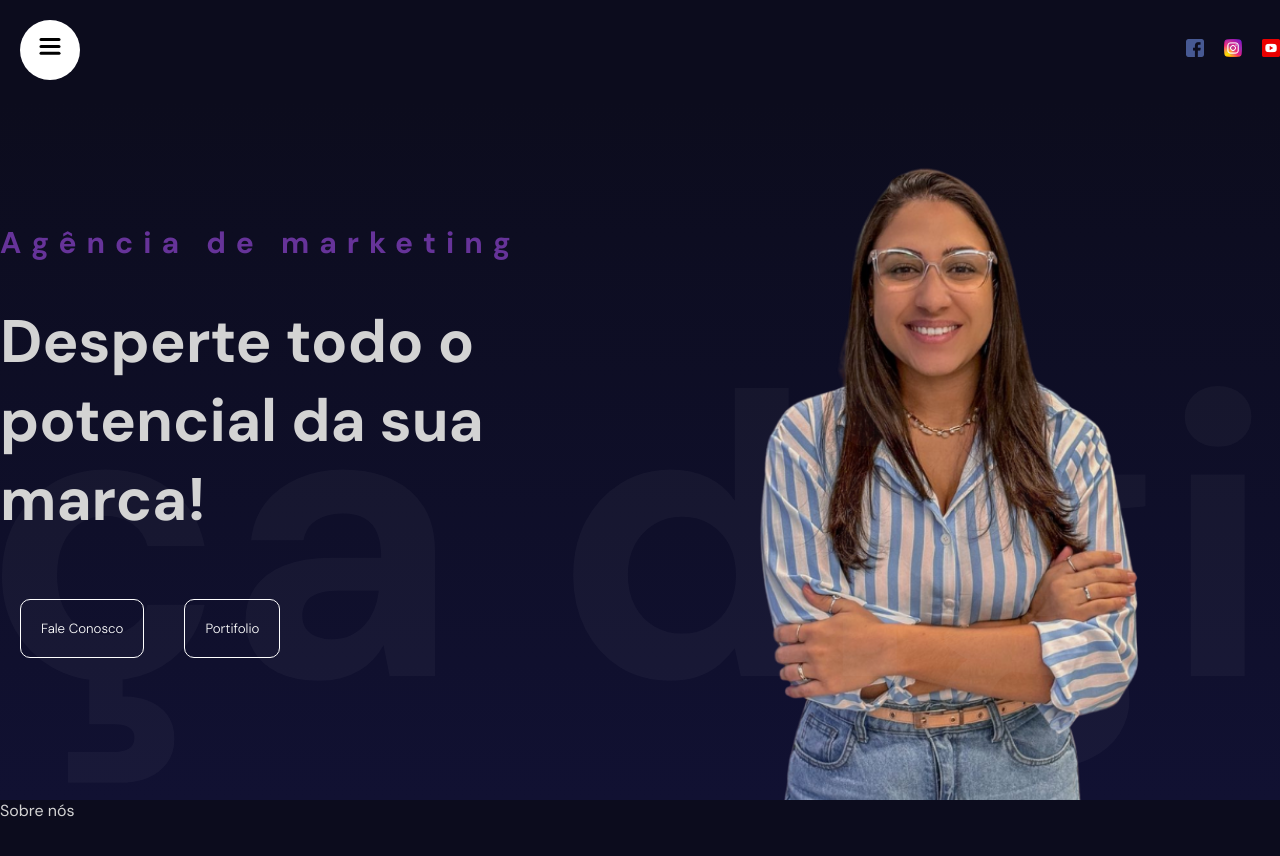
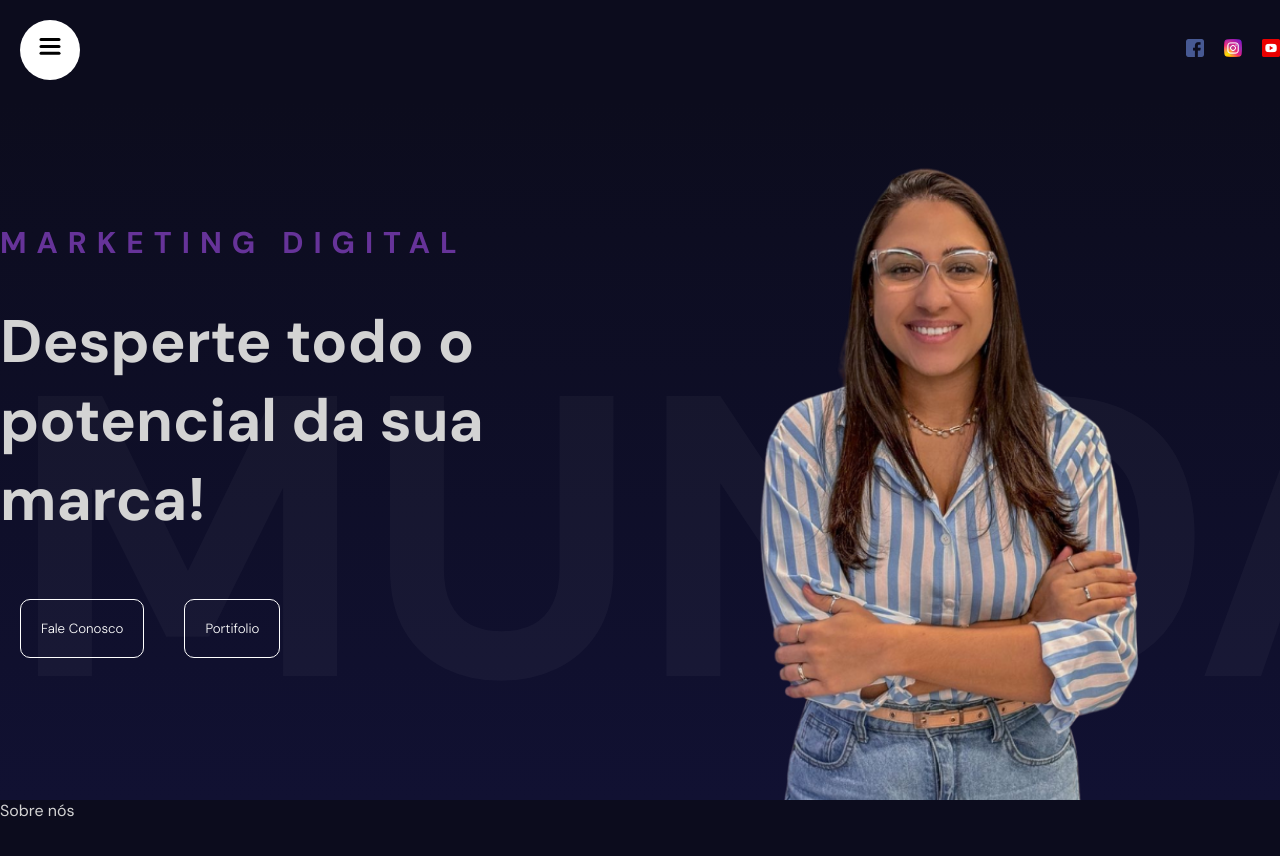
Before and after one commit to mihhalves/mihhalvess, a React (Vite) app: page / in a window 1280 px wide. Shown: the top 856 px of the page. Built offline with nearby package versions, Linux system fonts and the light colour scheme.

Commit message:
add z-index

```diff
--- a/src/components/raimundas/Raimundas.jsx
+++ b/src/components/raimundas/Raimundas.jsx
@@ -39,7 +39,7 @@ const Raimundas = () => {
           initial="initial"
           animate="animate"
         >
-          <motion.h2 variants={textVariants}>Agência de marketing</motion.h2>
+          <motion.h2 variants={textVariants}>MARKETING DIGITAL</motion.h2>
           <motion.h1 variants={textVariants}>Desperte todo o potencial da sua marca!</motion.h1>
           <motion.div variants={textVariants} className="buttons">
             <motion.button variants={textVariants}>Fale Conosco</motion.button>
@@ -47,8 +47,8 @@ const Raimundas = () => {
           </motion.div>
         </motion.div>
       </div>
-      <motion.div className="slidingTextContainer" variants={sliderVariants} initial="innitial" animate="animate">
-        Força digital
+      <motion.div className="slidingTextContainer" variants={sliderVariants} initial="initial" animate="animate">
+        RAIMUNDAS
       </motion.div>
       <div className="imageContainer">
         <img src="/michelle.png" alt=""/>
--- a/src/components/raimundas/raimundas.scss
+++ b/src/components/raimundas/raimundas.scss
@@ -2,9 +2,9 @@
 
 .raimundas{
     height: calc(100vh - 100px);
-    overflow: hidden;
+    overflow:hidden;
     background: linear-gradient(180deg, #0c0c1d, #111132);
-    position: relative;
+    position:relative;
 
     .wrapper{
         max-width: 1366px;
@@ -18,7 +18,9 @@
         display: flex;
         flex-direction: column;
         justify-content:center;
+        z-index: 2;
         gap: 40px;
+
 
         @include mobile {
             height: 50%;
@@ -64,7 +66,9 @@
         position: absolute;
         top: 0;
         right: 0;
+        z-index: 3;
         transform: scale(1.5);
+
 
         @include mobile {
             height: 50%;
```
